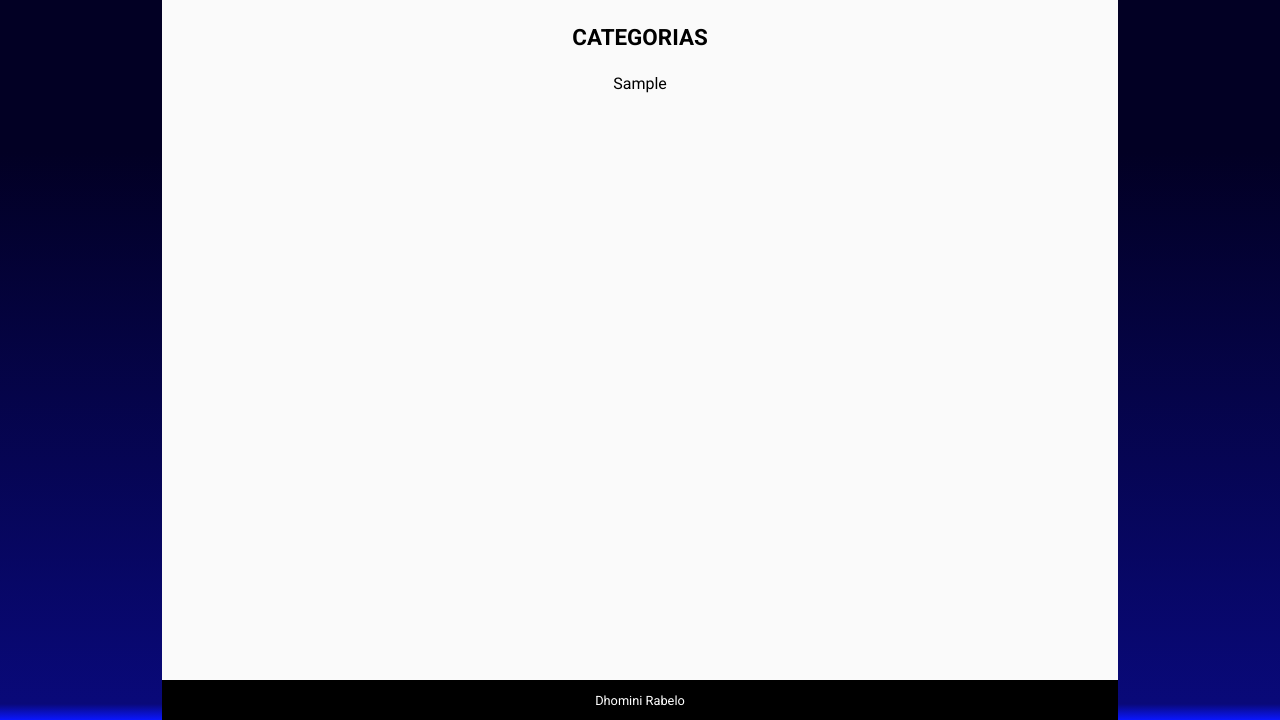
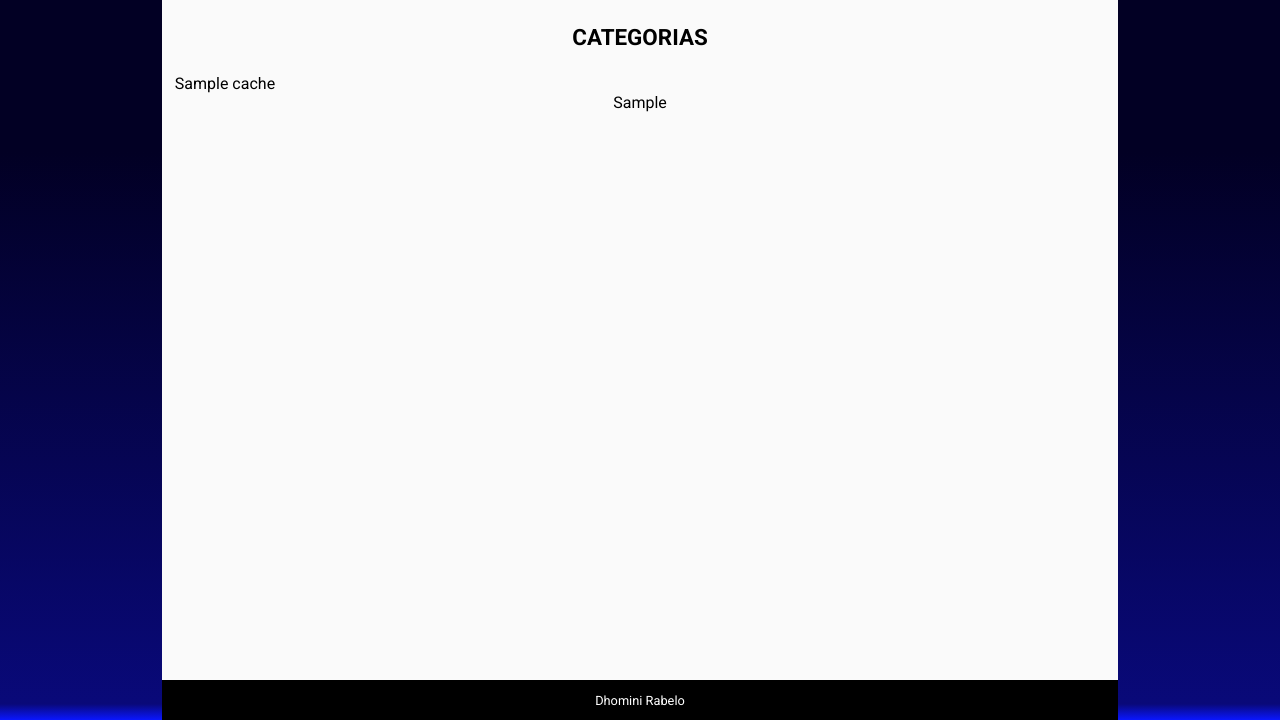
Before and after one commit to bridgecrew-perf6/Meus-projetos, a Python web app: template project/frontend/templates/pages/index.html in a window 1280 px wide. Shown: the part 80-800 px from the top of the page. Run offline with Jinja, Linux system fonts and the light colour scheme; the template is opened without the code that fills it: most values are stand-ins (such as "Sample title", 1, 10 or a date in 2020).

Commit message:
test cache

```diff
--- a/project/backend/core/views.py
+++ b/project/backend/core/views.py
@@ -1,3 +1,4 @@
+from django.core.cache import cache
 from django.shortcuts import render
 from Fast.utils.main import get_cache_or_error, if_none
 from Fast.django.decorators.cache.main import static_page
@@ -7,7 +8,7 @@ BP = 'pages/' # base path
 
 @static_page
 def index(request):
-    context = {'category_list': get_cache_or_error('index')}
+    context = {'category_list': get_cache_or_error('index'), 'cache': cache.get('index')}
     return render(request, f'{BP}/index.html', context)
 
 
--- a/project/frontend/templates/pages/index.html
+++ b/project/frontend/templates/pages/index.html
@@ -7,6 +7,7 @@
 {% block body %}
 <main>
     <h1 class="title">CATEGORIAS</h1>
+    {{cache}}
     <div class="box-container">
         {{ category_list }}
     </div>
```
